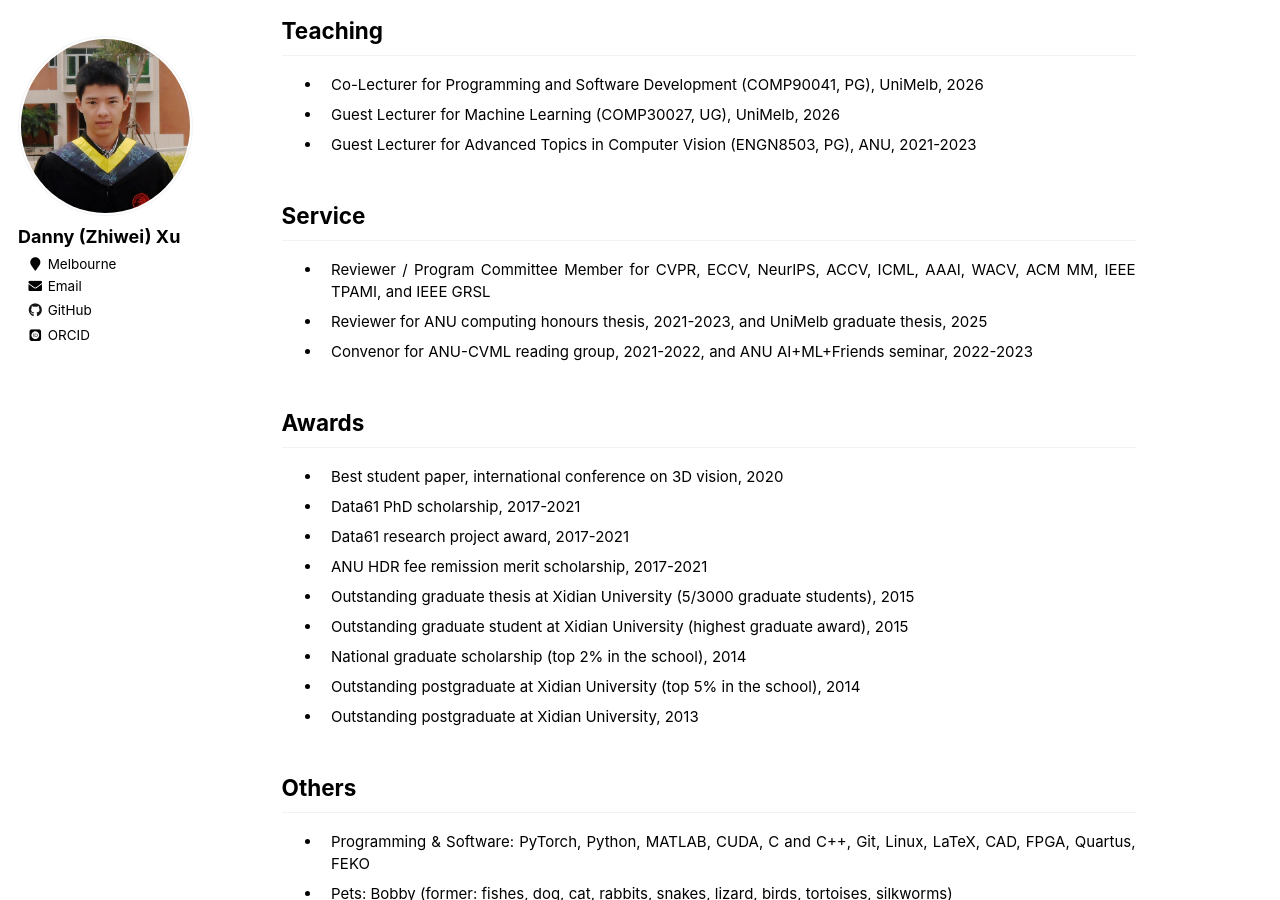
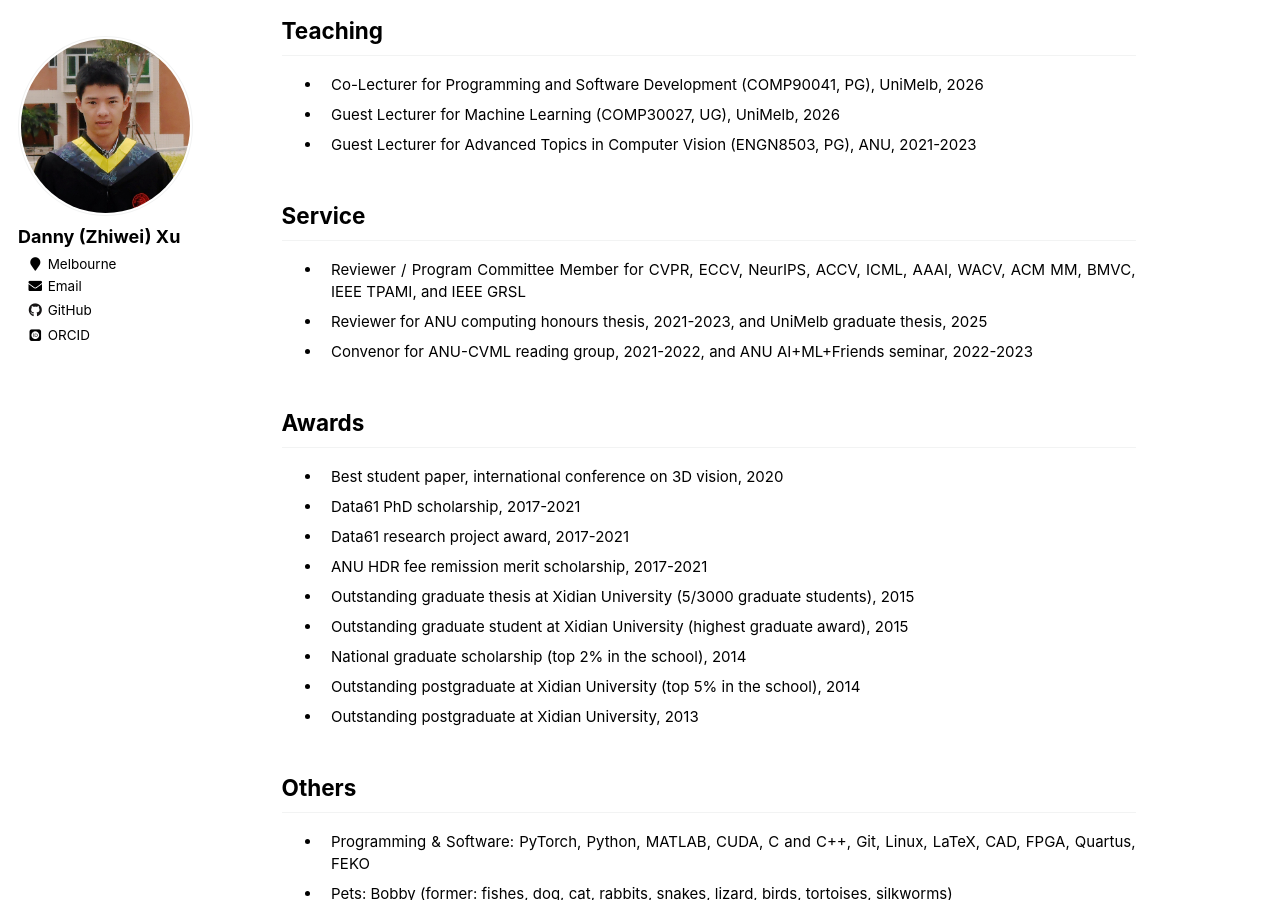
Before and after one commit to zwxu064/zwxu064.github.io, a Jekyll site: the page built from _pages/about.html, in a window 1280 px wide and 900 px high, scrolled down 3318 px. Built offline with Jekyll 4.4.1, drawn with Linux system fonts in a browser that asks for light colours; some web fonts are replaced.

Commit message:
Update about.html

```diff
--- a/_pages/about.html
+++ b/_pages/about.html
@@ -491,7 +491,7 @@
 
 <h2 id="service">Service</h2>
   <ul>
-    <li><div>Reviewer / Program Committee Member for CVPR, ECCV, NeurIPS, ACCV, ICML, AAAI, WACV, ACM MM, IEEE TPAMI, and IEEE GRSL</div>
+    <li><div>Reviewer / Program Committee Member for CVPR, ECCV, NeurIPS, ACCV, ICML, AAAI, WACV, ACM MM, BMVC, IEEE TPAMI, and IEEE GRSL</div>
 	<li><div>Reviewer for ANU computing honours thesis, 2021-2023, and UniMelb graduate thesis, 2025</div>
     <li><div>Convenor for ANU-CVML reading group, 2021-2022, and ANU <a style="color: inherit;" href="https://cs.anu.edu.au/ai-ml-friends/", target="_blank">AI+ML+Friends seminar</a>, 2022-2023</div>
   </ul>
```
